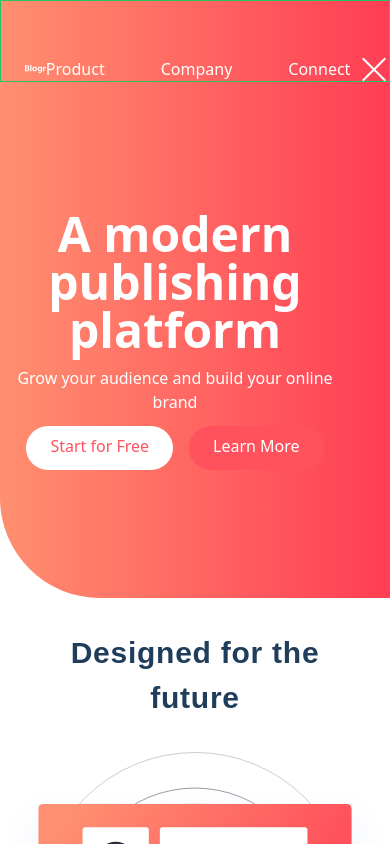
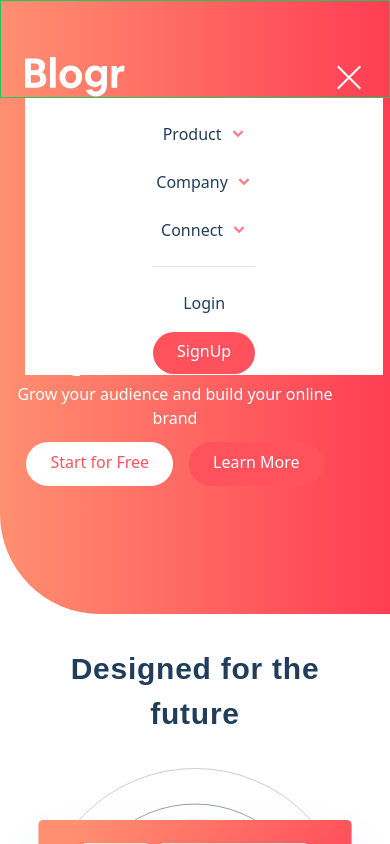
Before and after one commit to MundiaNderi/blogr, a website: page index.html in a window 390 px wide. Both pictures are taken after a click on the button 349 px from the left and 77 px from the top of the page. Shown: the top 844 px of the page. Drawn offline with Linux system fonts and the light colour scheme.

Commit message:
Mobile nav

```diff
--- a/index.html
+++ b/index.html
@@ -17,14 +17,14 @@
       <!--Navbar-->
       <!--Flex container-->
       <div
-        class="mx-auto flex items-center justify-between border border-green-500 px-6 pt-14 md:pt-16"
+        class="mx-auto flex items-center border border-green-500 px-6 md:px-44 pt-14 md:pt-16"
       >
         <!--Logo-->
-        <div class="">
+        <div class="pr-52 md:pr-16">
           <img src="/images/logo.svg" alt="" />
         </div>
         <!--Menu Items-->
-        <div id="menu" class="hidden md:flex space-x-10 text-white">
+        <div class="hidden md:flex space-x-10 text-white md:mr-96">
           <ul class="flex flex-row space-x-12">
             <li class="text-decoration-none">
               <a
@@ -134,6 +134,53 @@
           <span class="hamburger-middle"></span>
           <span class="hamburger-bottom"></span>
         </button>
+
+        <!--Mobile Menu-->
+        <div
+          id="menu"
+          class="bg-white text-headingBlue hidden absolute flex-col mt-80 px-32 mr- justify-center items-center cursor-pointer pb-3"
+        >
+          <!--Product-->
+          <div class="text-decoration-none list-none">
+            <a
+              id="mobile-prod"
+              class="items-center flex mt-6 pb-6 relative"
+              href="#"
+              >Product
+              <span class="pl-2">
+                <img class="w-4 h-2" src="/images/Red Arrow.svg" />
+              </span>
+            </a>
+          </div>
+          <!--Company-->
+          <di class="text-decoration-none list-none pb-6">
+            <a class="flex items-center" href="#"
+              >Company
+              <span class="pl-2">
+                <img class="w-4 h-2" src="/images/Red Arrow.svg" />
+              </span>
+            </a>
+          </di>
+
+          <!--Connect-->
+          <div class="text-decoration-none list-none">
+            <a class="flex items-center" href="#"
+              >Connect
+              <span class="pl-2">
+                <img class="w-4 h-2" src="/images/Red Arrow.svg" />
+              </span>
+            </a>
+          </div>
+          <hr class="text-hrWhite my-6 w-full mx-6" />
+          <a class="text-headingBlue mb-6" href="#">Login</a>
+          <div class="mx-auto">
+            <a
+              href="#"
+              class="p-3 px-6 pt-2 mt-6 text-white bg-redCTA rounded-full baseline hover:bg-white hover:text-redCTA"
+              >SignUp</a
+            >
+          </div>
+        </div>
       </div>
     </nav>
 
--- a/js/script.js
+++ b/js/script.js
@@ -31,10 +31,19 @@
 
 // Toggle the hamburger icon
 const btn = document.getElementById('menuBtn')
-const nav = document.getElementById('menu')
+const nav = document.getElementById('menu') // Give the mobile menu this ID
 
 btn.addEventListener('click', () => {
     btn.classList.toggle('open')
     nav.classList.toggle('flex')
     nav.classList.toggle('hidden')
 })
+
+// Mobile Product Sub-menu
+const mobileProd = document.getElementById('mobile-prod');
+const productSub = document.getElementById('product-sub')
+
+mobileProd.addEventListener('click', function(event){
+    event.preventDefault(event);
+    productSub.classList.toggle('hidden')
+})
--- a/tailwind.config.js
+++ b/tailwind.config.js
@@ -27,7 +27,8 @@
         darkPhone: '#2D2E40',
         lightPhone: '#3F4164',
         footerDark: 'hsla(237, 10%, 16%, 1)',
-        subMenu: 'hsla(237, 17%, 21%, 1)'
+        subMenu: 'hsla(237, 17%, 21%, 1)',
+        hrWhite: 'hsla(0, 7%, 90%, 1)'
       },
       textColor: ['responsive', 'hover', 'focus', 'group-hover'],
       fontFamily: {
```
Also changed, not shown: css/main.css, images/Red Arrow.svg (added).
